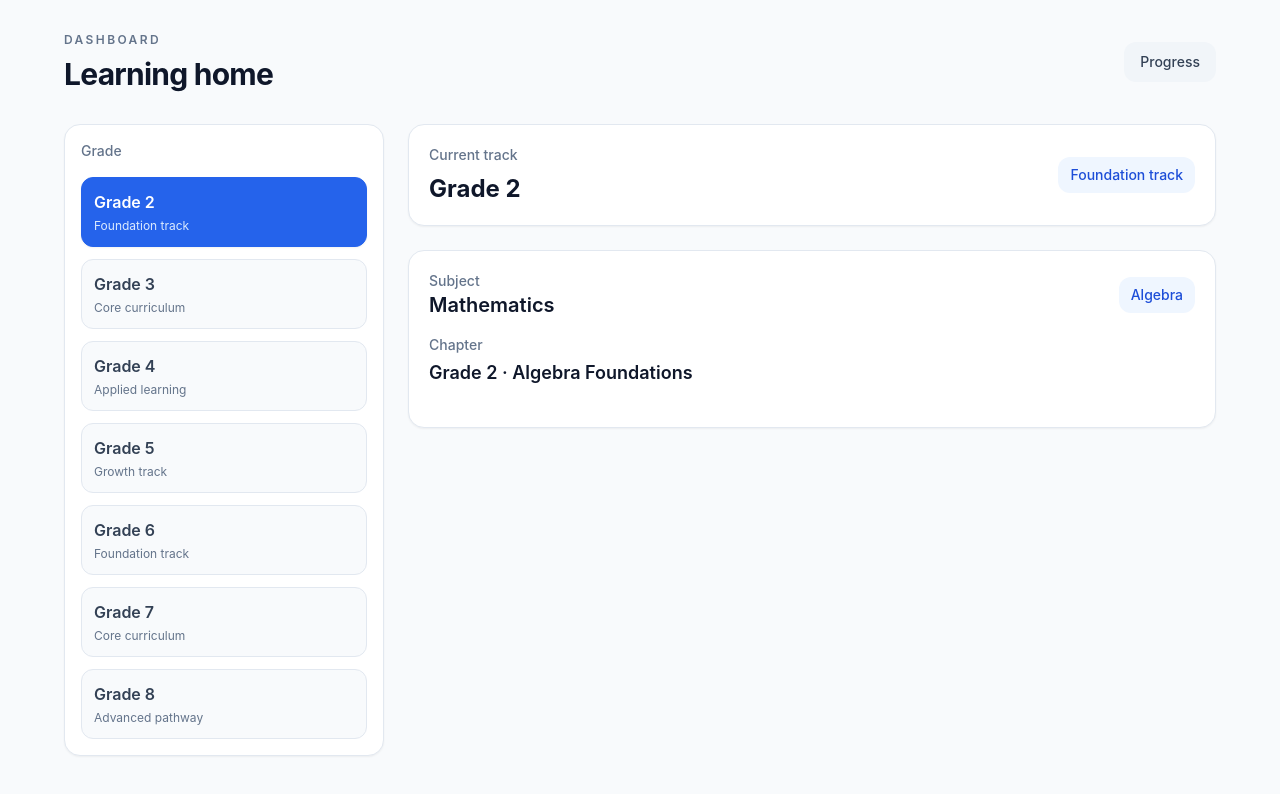
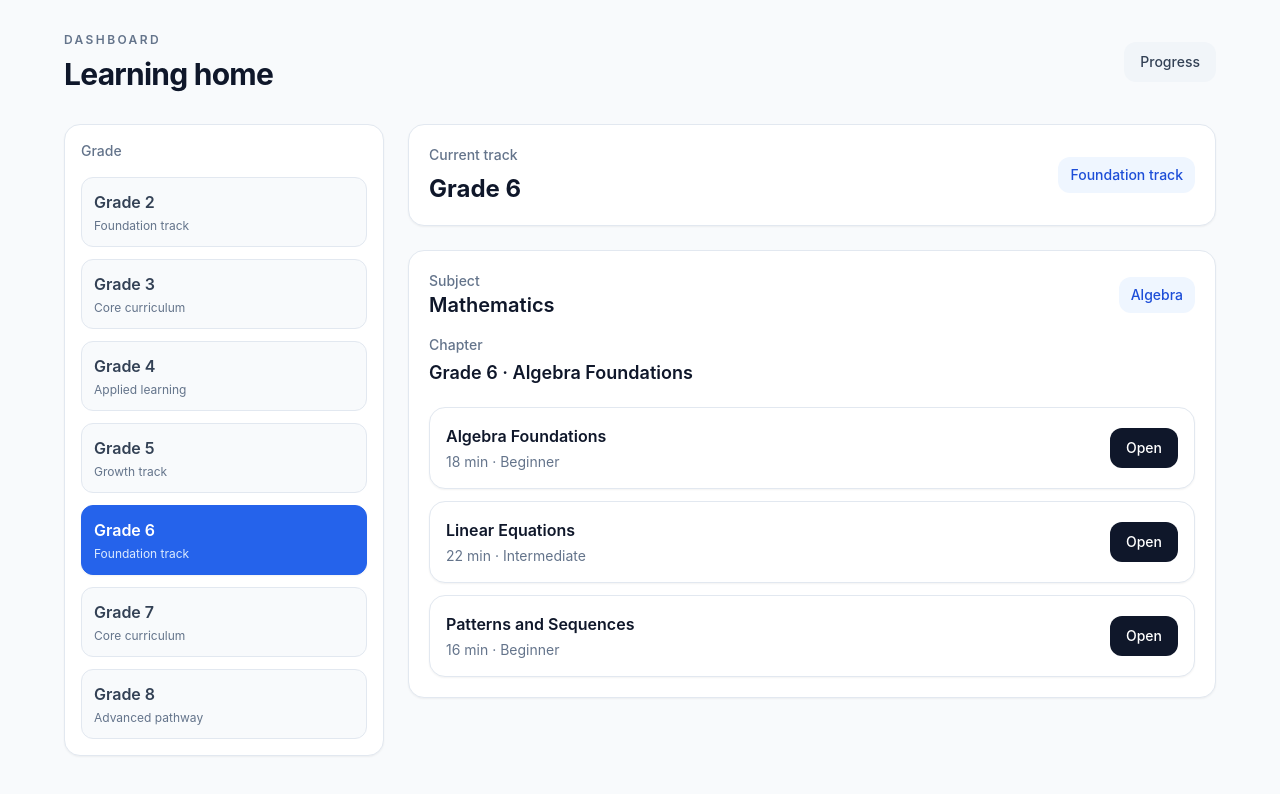
Before and after one commit to sumitpshinde269-oss/ShikshaSetu, a React (Vite) app: page /home in a window 1280 px wide. Shown: the top 794 px of the page. Built offline with nearby package versions, Linux system fonts and the light colour scheme.

Commit message:
what you changed

```diff
--- a/src/App.jsx
+++ b/src/App.jsx
@@ -17,7 +17,7 @@ import ProgressPage from './pages/ProgressPage';
 
 function App() {
   return (
-    <BrowserRouter>
+    <BrowserRouter future={{ v7_startTransition: true, v7_relativeSplatPath: true }}>
       <Routes>
         <Route path="/" element={<Navigate to="/login" replace />} />
         <Route path="/login" element={<AuthPage />} />
--- a/src/data/mockData.js
+++ b/src/data/mockData.js
@@ -9,6 +9,42 @@ export const grades = [
 ];
 
 export const homeContent = {
+  'grade-2': {
+    subject: 'Mathematics',
+    chapter: 'Algebra Foundations',
+    lessons: [
+      { id: 'algebra-foundations', title: 'Algebra Foundations', duration: '18 min', level: 'Beginner' },
+      { id: 'linear-equations', title: 'Linear Equations', duration: '22 min', level: 'Intermediate' },
+      { id: 'patterns', title: 'Patterns and Sequences', duration: '16 min', level: 'Beginner' },
+    ],
+  },
+  'grade-3': {
+    subject: 'Mathematics',
+    chapter: 'Algebra Foundations',
+    lessons: [
+      { id: 'algebra-foundations', title: 'Algebra Foundations', duration: '18 min', level: 'Beginner' },
+      { id: 'linear-equations', title: 'Linear Equations', duration: '22 min', level: 'Intermediate' },
+      { id: 'patterns', title: 'Patterns and Sequences', duration: '16 min', level: 'Beginner' },
+    ],
+  },
+  'grade-4': {
+    subject: 'Mathematics',
+    chapter: 'Algebra Foundations',
+    lessons: [
+      { id: 'algebra-foundations', title: 'Algebra Foundations', duration: '18 min', level: 'Beginner' },
+      { id: 'linear-equations', title: 'Linear Equations', duration: '22 min', level: 'Intermediate' },
+      { id: 'patterns', title: 'Patterns and Sequences', duration: '16 min', level: 'Beginner' },
+    ],
+  },
+  'grade-5': {
+    subject: 'Mathematics',
+    chapter: 'Algebra Foundations',
+    lessons: [
+      { id: 'algebra-foundations', title: 'Algebra Foundations', duration: '18 min', level: 'Beginner' },
+      { id: 'linear-equations', title: 'Linear Equations', duration: '22 min', level: 'Intermediate' },
+      { id: 'patterns', title: 'Patterns and Sequences', duration: '16 min', level: 'Beginner' },
+    ],
+  },
   'grade-6': {
     subject: 'Mathematics',
     chapter: 'Algebra Foundations',
@@ -23,17 +59,17 @@ export const homeContent = {
     chapter: 'Expressions and Equations',
     lessons: [
       { id: 'expressions', title: 'Expressions and Terms', duration: '20 min', level: 'Beginner' },
-      { id: 'solving-equations', title: 'Solving Equations', duration: '24 min', level: 'Intermediate' },
-      { id: 'graphing', title: 'Graphing Basics', duration: '19 min', level: 'Intermediate' },
+      { id: 'linear-equations', title: 'Linear Equations', duration: '22 min', level: 'Intermediate' },
+      { id: 'patterns', title: 'Patterns and Sequences', duration: '16 min', level: 'Beginner' },
     ],
   },
   'grade-8': {
     subject: 'Mathematics',
     chapter: 'Geometry and Measures',
     lessons: [
-      { id: 'angles', title: 'Angles and Triangles', duration: '25 min', level: 'Intermediate' },
-      { id: 'circles', title: 'Properties of Circles', duration: '21 min', level: 'Advanced' },
-      { id: 'surface-area', title: 'Surface Area', duration: '23 min', level: 'Advanced' },
+      { id: 'linear-equations', title: 'Linear Equations', duration: '22 min', level: 'Intermediate' },
+      { id: 'patterns', title: 'Patterns and Sequences', duration: '16 min', level: 'Beginner' },
+      { id: 'expressions', title: 'Expressions and Terms', duration: '20 min', level: 'Beginner' },
     ],
   },
   'grade-9': {
--- a/src/pages/HomePage.jsx
+++ b/src/pages/HomePage.jsx
@@ -6,7 +6,7 @@ import { grades, getGradeById, getLessonsForGrade } from '../data/mockData';
 
 export default function HomePage() {
   const navigate = useNavigate();
-  const [selectedGrade, setSelectedGrade] = useState(grades[0].id);
+  const [selectedGrade, setSelectedGrade] = useState('grade-6');
   const activeGrade = getGradeById(selectedGrade);
   const lessons = getLessonsForGrade(selectedGrade);
 
```
